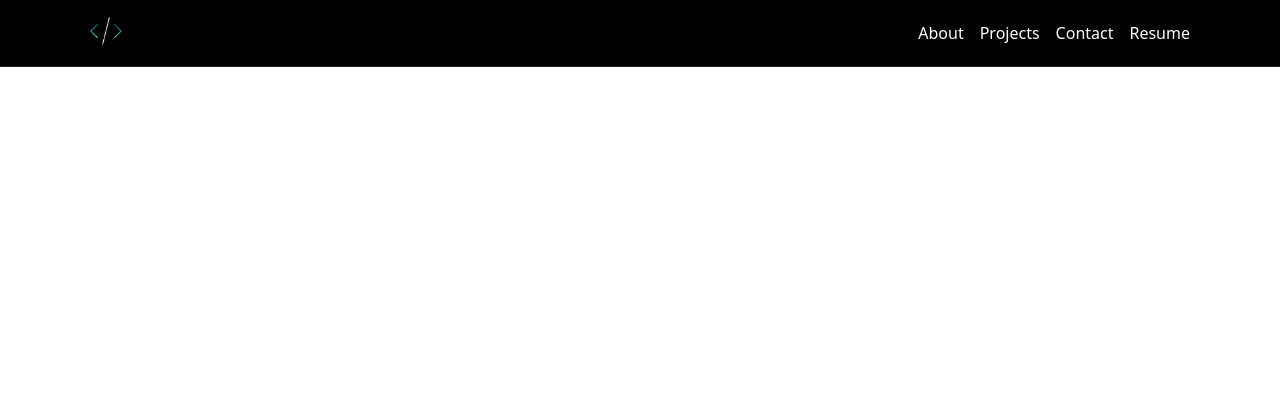
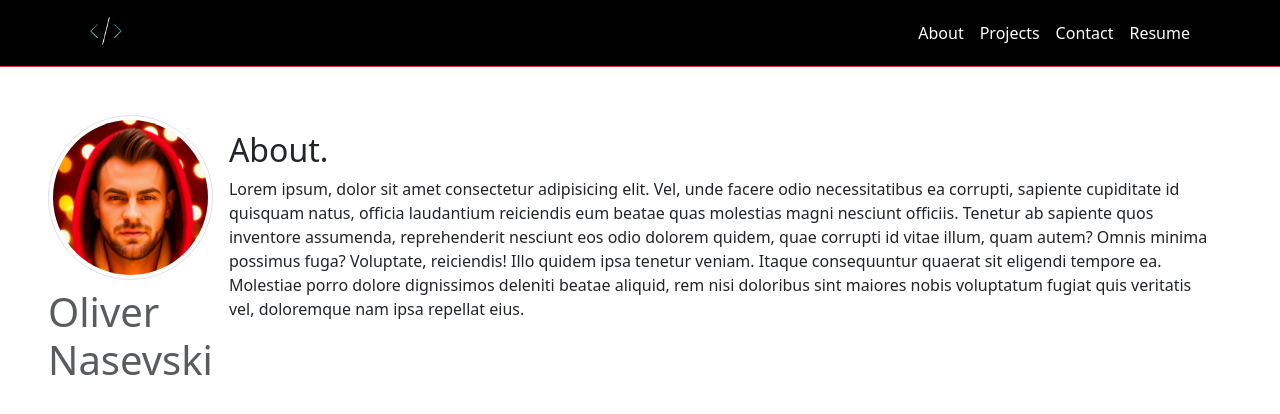
Before and after one commit to oliver23n/Porfolio, a React (Vite) app: page / in a window 1280 px wide. Shown: the top 414 px of the page. Built offline with nearby package versions, Linux system fonts and the light colour scheme.

Commit message:
added profile pic

```diff
--- a/src/App.jsx
+++ b/src/App.jsx
@@ -1,8 +1,12 @@
 import NavigationBar from "./components/NavigationBar"
+import About from "./components/About"
 function App() {
 
   return (
+    <>
     <NavigationBar />
+    <About />
+    </>
   )
 }
 
--- a/src/components/About.jsx
+++ b/src/components/About.jsx
@@ -1,5 +1,35 @@
+
+import Figure from 'react-bootstrap/Figure';
+import profilePic from './images/pic.png'
 function About (){
+   return(
 
+    <div className='m-5 p-20'>
+
+    <section id ='about' className='d-flex flex-lg-row flex-column justify-content-between'>
+           <Figure className=''>
+               <Figure.Image
+                    className='img-fluid'
+                       roundedCircle
+                       thumbnail
+                   alt="profile Pic"
+                   src={profilePic}
+                   />
+               <Figure.Caption>
+                   <h1>Oliver Nasevski</h1>
+               </Figure.Caption>
+           </Figure>
+               <div className='p-2 m-2'>
+            <h2>About.</h2>
+            <p >
+               Lorem ipsum, dolor sit amet consectetur adipisicing elit. Vel, unde facere odio necessitatibus ea corrupti, sapiente cupiditate id quisquam natus, officia laudantium reiciendis eum beatae quas molestias magni nesciunt officiis.
+               Tenetur ab sapiente quos inventore assumenda, reprehenderit nesciunt eos odio dolorem quidem, quae corrupti id vitae illum, quam autem? Omnis minima possimus fuga? Voluptate, reiciendis! Illo quidem ipsa tenetur veniam.
+               Itaque consequuntur quaerat sit eligendi tempore ea. Molestiae porro dolore dignissimos deleniti beatae aliquid, rem nisi doloribus sint maiores nobis voluptatum fugiat quis veritatis vel, doloremque nam ipsa repellat eius.
+            </p>
+           </div>
+    </section>
+    </div>
+   )
 };
 
 export default About;
--- a/src/components/NavigationBar.jsx
+++ b/src/components/NavigationBar.jsx
@@ -1,6 +1,5 @@
-import Container from 'react-bootstrap/Container';
-import Nav from 'react-bootstrap/Nav';
-import Navbar from 'react-bootstrap/Navbar';
+
+import {Container, Nav, Navbar} from 'react-bootstrap';
 import logoImg from './images/Untitled.png';
 import './styles/NavBar.css'
 
@@ -8,9 +7,9 @@ import './styles/NavBar.css'
 
 function NavigationBar (){
     return (
-        <Navbar expand="lg" className="darkBackground border-bottom border-dark">
+        <Navbar expand="lg" className="darkBackground border-bottom border-danger">
             <Container>
-                <Navbar.Brand href="#home">
+                <Navbar.Brand href="#">
                     <div className='imgDiv'>
                      <img src={logoImg} alt='logo' className='img-fluid' />
                     </div>
@@ -18,7 +17,7 @@ function NavigationBar (){
                 <Navbar.Toggle aria-controls="basic-navbar-nav" className='navbar-dark' />
                 <Navbar.Collapse className='justify-content-end' id="basic-navbar-nav">
                     <Nav className= ''>
-                        <Nav.Link className='text-white' href="#home">About</Nav.Link>
+                        <Nav.Link className='text-white' href="#about">About</Nav.Link>
                         <Nav.Link className='text-white' href="#link">Projects</Nav.Link>
                         <Nav.Link className='text-white' href="#link">Contact</Nav.Link>
                         <Nav.Link className='text-white' href="#link">Resume</Nav.Link>
--- a/src/components/styles/NavBar.css
+++ b/src/components/styles/NavBar.css
@@ -1,7 +1,7 @@
 .imgDiv{
     width:50px;
     height:40px;
-    object-fit: fill;
+    object-fit: contain;
 }
 .darkBackground{
     background-color: black;
```
Also changed, not shown: src/components/images/pic.png (added).
